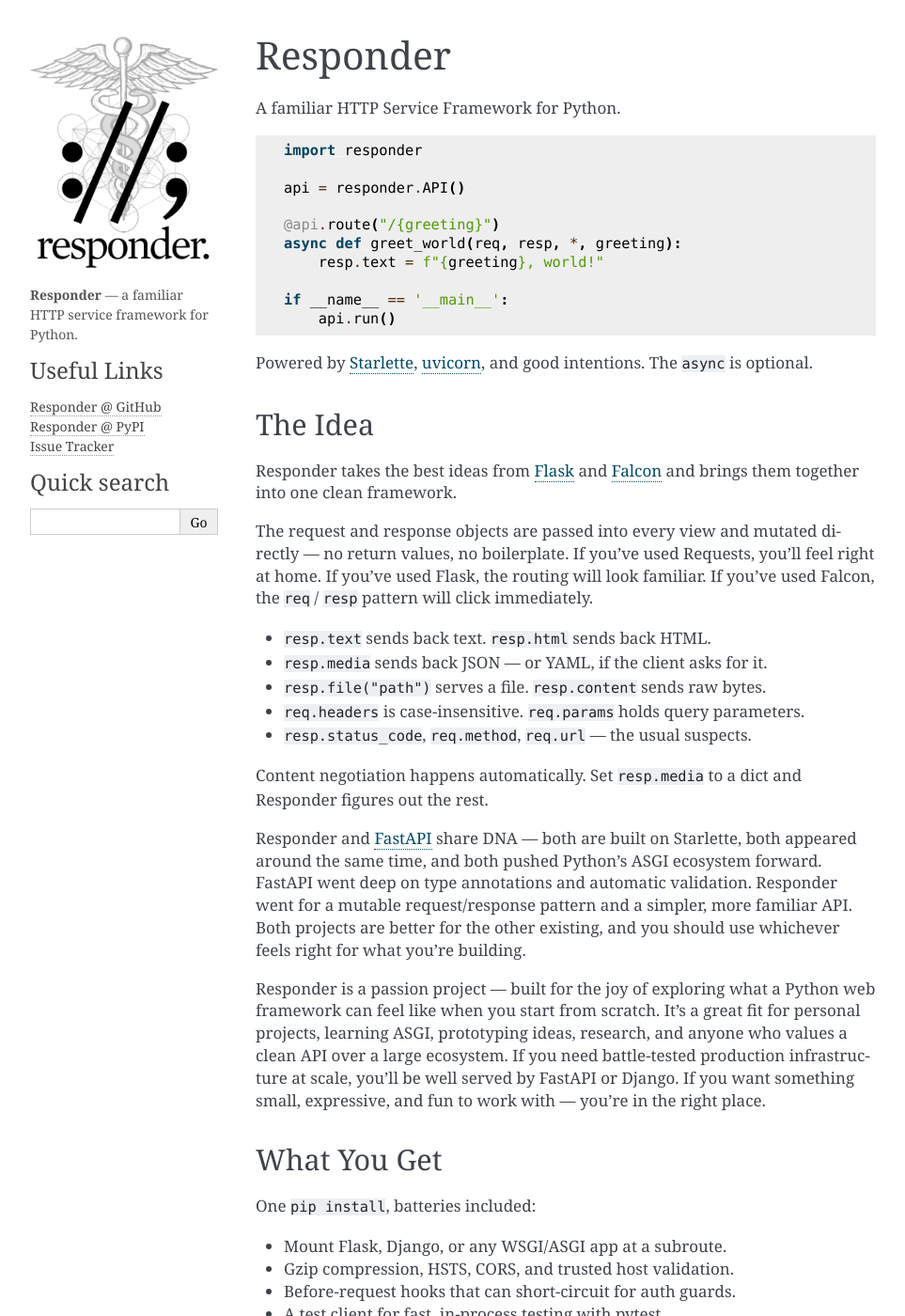
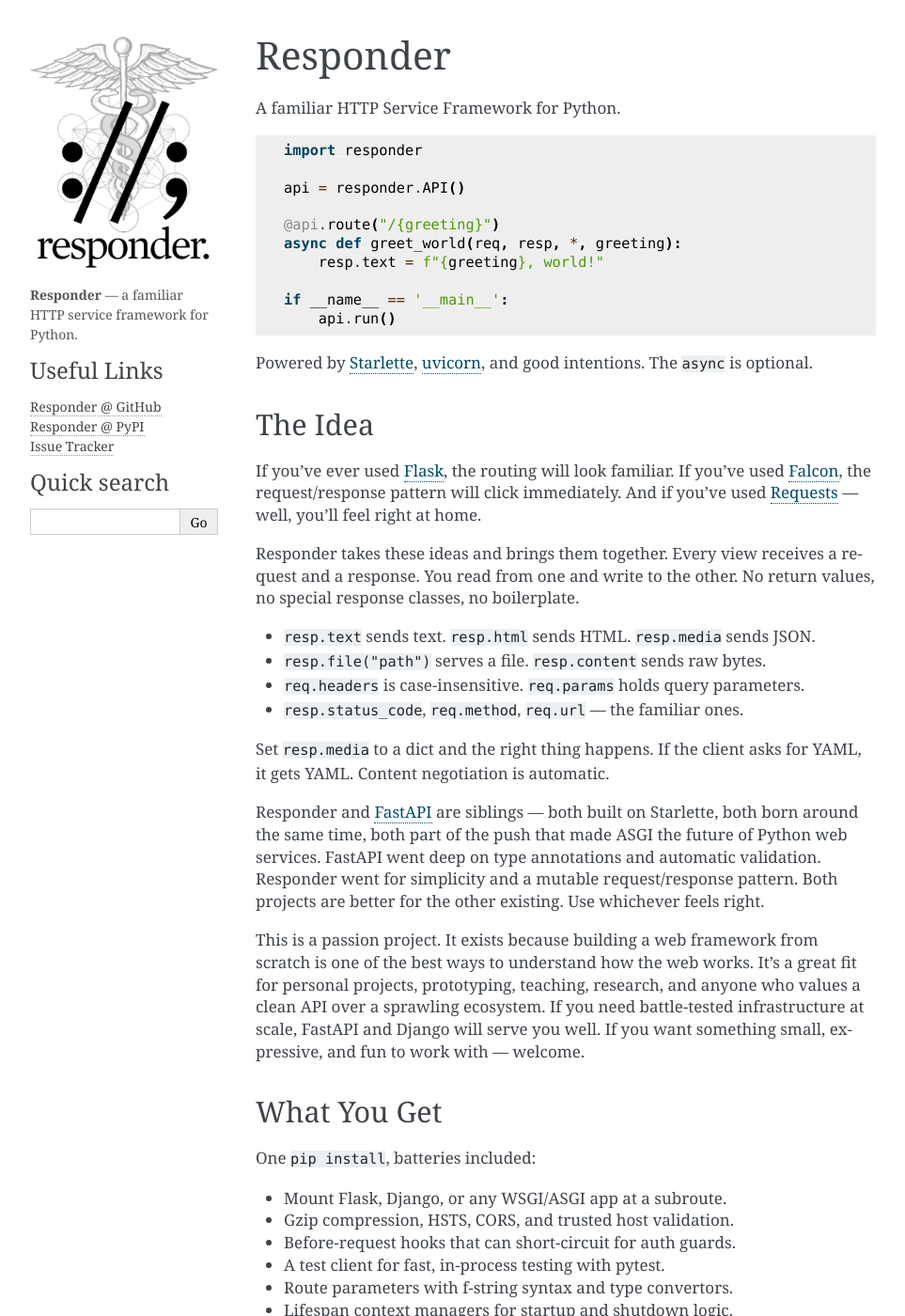
Before and after one commit to kennethreitz/responder, a Sphinx documentation site: the page built from docs/source/index.rst, in a window 1280 px wide and 1400 px high. Shown: the whole window at 94% size, without its empty margins (148-1111 px from the left). Built offline with Sphinx 7.4.7, drawn with Linux system fonts in a browser that asks for light colours; pages that are not in the unit, such as notebooks, are missing from menus.

Commit message:
Rework homepage prose for better flow
Lead with recognition, earn each paragraph, land on the welcome.

Co-Authored-By: Claude Opus 4.6 (1M context) <noreply@anthropic.com>

```diff
--- a/docs/source/index.rst
+++ b/docs/source/index.rst
@@ -22,38 +22,36 @@ Powered by `Starlette`_, `uvicorn`_, and good intentions. The ``async`` is optio
 The Idea
 --------
 
-Responder takes the best ideas from `Flask`_ and `Falcon`_ and brings them
-together into one clean framework.
+If you've ever used `Flask`_, the routing will look familiar. If you've
+used `Falcon`_, the request/response pattern will click immediately. And
+if you've used `Requests`_ — well, you'll feel right at home.
 
-The request and response objects are passed into every view and mutated
-directly — no return values, no boilerplate. If you've used Requests,
-you'll feel right at home. If you've used Flask, the routing will look
-familiar. If you've used Falcon, the ``req`` / ``resp`` pattern will
-click immediately.
+Responder takes these ideas and brings them together. Every view receives
+a request and a response. You read from one and write to the other. No
+return values, no special response classes, no boilerplate.
 
-- ``resp.text`` sends back text. ``resp.html`` sends back HTML.
-- ``resp.media`` sends back JSON — or YAML, if the client asks for it.
+- ``resp.text`` sends text. ``resp.html`` sends HTML. ``resp.media`` sends JSON.
 - ``resp.file("path")`` serves a file. ``resp.content`` sends raw bytes.
 - ``req.headers`` is case-insensitive. ``req.params`` holds query parameters.
-- ``resp.status_code``, ``req.method``, ``req.url`` — the usual suspects.
+- ``resp.status_code``, ``req.method``, ``req.url`` — the familiar ones.
 
-Content negotiation happens automatically. Set ``resp.media`` to a dict
-and Responder figures out the rest.
+Set ``resp.media`` to a dict and the right thing happens. If the client
+asks for YAML, it gets YAML. Content negotiation is automatic.
 
-Responder and `FastAPI`_ share DNA — both are built on Starlette, both
-appeared around the same time, and both pushed Python's ASGI ecosystem
-forward. FastAPI went deep on type annotations and automatic validation.
-Responder went for a mutable request/response pattern and a simpler,
-more familiar API. Both projects are better for the other existing, and
-you should use whichever feels right for what you're building.
+Responder and `FastAPI`_ are siblings — both built on Starlette, both
+born around the same time, both part of the push that made ASGI the
+future of Python web services. FastAPI went deep on type annotations
+and automatic validation. Responder went for simplicity and a mutable
+request/response pattern. Both projects are better for the other
+existing. Use whichever feels right.
 
-Responder is a passion project — built for the joy of exploring what a
-Python web framework can feel like when you start from scratch. It's a
-great fit for personal projects, learning ASGI, prototyping ideas, research,
-and anyone who values a clean API over a large ecosystem. If you need
-battle-tested production infrastructure at scale, you'll be well served by
-FastAPI or Django. If you want something small, expressive, and fun to work
-with — you're in the right place.
+This is a passion project. It exists because building a web framework
+from scratch is one of the best ways to understand how the web works.
+It's a great fit for personal projects, prototyping, teaching, research,
+and anyone who values a clean API over a sprawling ecosystem. If you
+need battle-tested infrastructure at scale, FastAPI and Django will
+serve you well. If you want something small, expressive, and fun to
+work with — welcome.
 
 
 What You Get
```
Also changed, not shown: other parts of docs/source/index.rst (+1 -0 lines).
